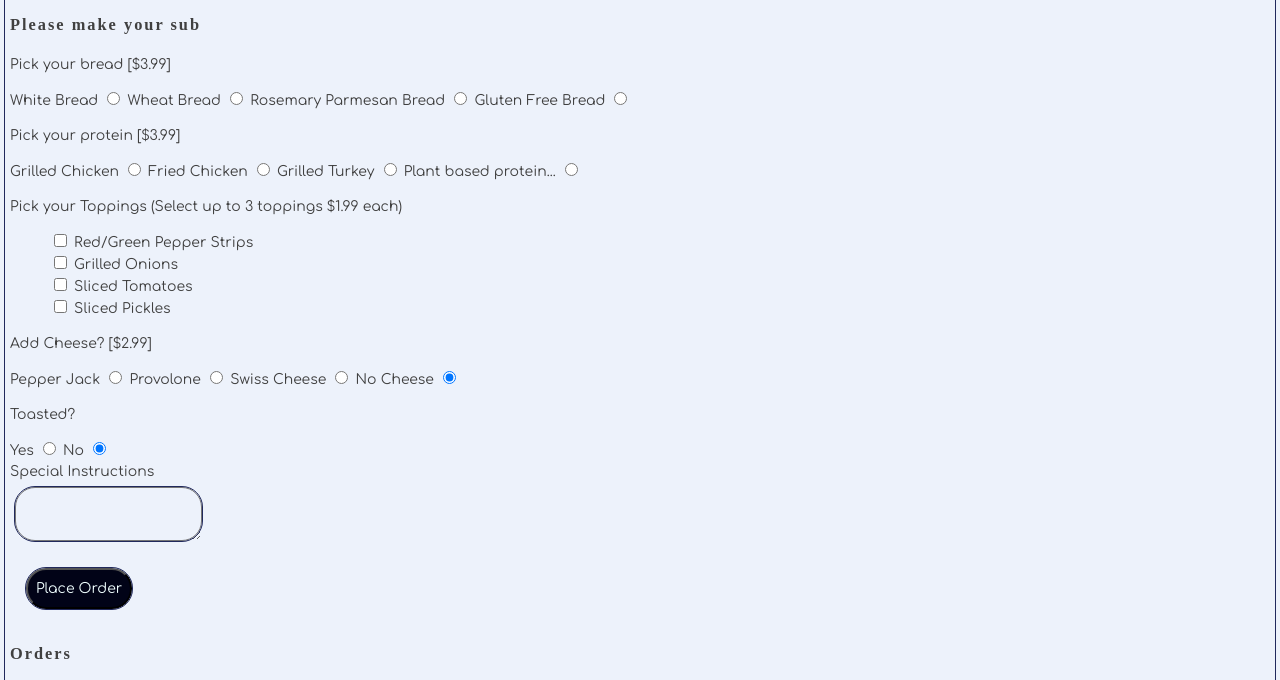
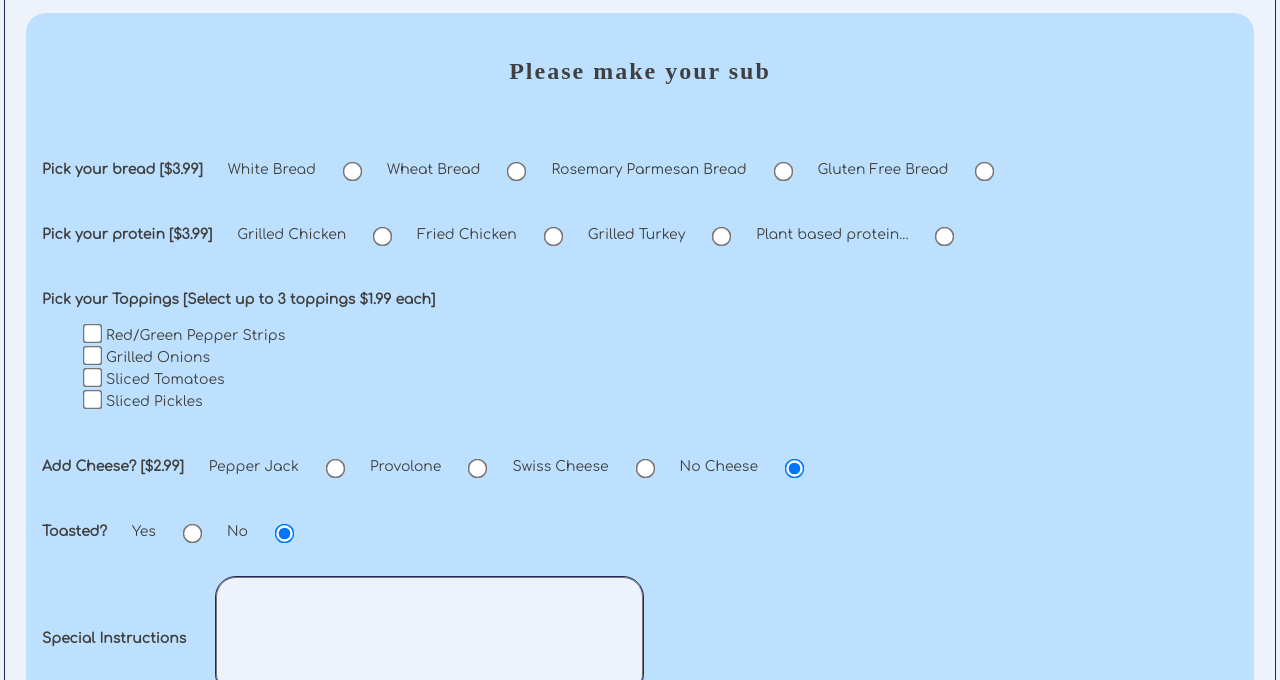
Before and after one commit to GanB/nss-event-listener-sub-shop, a plain HTML site: page index.html in a window 1280 px wide. Shown: the part 87-767 px from the top of the page. Drawn offline with Linux system fonts and the light colour scheme; a web font is replaced by a local one.

Commit message:
added styling

```diff
--- a/scripts/main.js
+++ b/scripts/main.js
@@ -3,8 +3,8 @@ import { getOrders, addNewOrder } from "./data.js";
 document.getElementById("app").innerHTML = `
 <h1 class="shop__title">Peanut's Sub Shop</h1>
 <div>
-  <h3>Please make your sub</h3>
   <div class="subForm">
+    <h3>Please make your sub</h3>
       <div id="errors"></div>
     <div class="breadType">
       <p>Pick your bread [$3.99]</p>
@@ -29,7 +29,7 @@ document.getElementById("app").innerHTML = `
       <input id="plantBased" name="proteinType" type="radio" value="Plant based protein..." />
       </div>
       <div class="toppings">
-        <p>Pick your Toppings (Select up to 3 toppings $1.99 each)</p>
+        <p>Pick your Toppings [Select up to 3 toppings $1.99 each]</p>
         <ul>
           <li>
             <input id="redGreenPepperStrips" name="toppings" type="checkbox"
@@ -71,7 +71,7 @@ document.getElementById("app").innerHTML = `
     <div class="extras">
       <label for="specialInstructions">Special Instructions</label>
       <div>
-        <textarea id="specialInstructions"></textArea>
+        <textarea id="specialInstructions" rows="5" cols="50"></textArea>
       </div>
     </div>
 
@@ -79,8 +79,10 @@ document.getElementById("app").innerHTML = `
       <button id="placeOrder">Place Order</button>
     </div>
   </div>
+  <div class="ordersSection">
   <h3>Orders</h3>
   <div id="orders"></div>
+</div>
 </div>
 `;
 
--- a/styles.css
+++ b/styles.css
@@ -25,6 +25,20 @@ h5,
 h6 {
   font-family: "Patua One", serif;
   letter-spacing: 2px;
+  text-align: center;
+  font-weight: 900;
+}
+
+input[type="checkbox"],
+input[type="radio"] {
+  transform: scale(1.5);
+}
+
+.subForm h3 {
+  text-align: center;
+  font-weight: 900;
+  font-size: x-large;
+  align-self: center;
 }
 
 .shop__title {
@@ -38,31 +52,87 @@ h6 {
   outline-offset: 0.5rem;
 }
 
-#placeOrder {
-  text-align: center;
+.subForm {
+  display: flex;
+  flex-direction: column;
+  flex-wrap: wrap;
+  justify-content: flex-start;
+  align-items: flex-start;
+  gap: 1rem;
+  background-color: #bde0fe;
+  padding: 1rem;
+  margin: 1rem;
+  /* color: azure; */
+  border-radius: 20px;
+}
+
+.breadType,
+.proteinType,
+.cheeseType,
+.toasted,
+.extras {
   align-content: center;
-  align-self: center;
-  background-color: #010317;
-  color: azure;
+  display: flex;
+  flex-direction: row;
+  justify-content: flex-start;
+  align-items: center;
+  gap: 25px;
+  min-width: 90vw;
   border-radius: 20px;
-  padding: 0.5rem;
-  margin: 1rem;
+  border-color: #010317;
+}
+
+.specialInstructions {
+  width: 1000px;
+}
+
+.breadType p,
+.proteinType p,
+.cheeseType p,
+.toppings p,
+.toasted p,
+.extras label {
+  font-weight: bolder;
 }
 
 .toppings ul {
   list-style: none;
 }
 
-/* spacing */
+#placeOrder {
+  text-align: center;
+  align-content: center;
+  align-self: center;
+  width: 20vw;
+  background-color: #010317;
+  color: azure;
+  border-radius: 20px;
+  padding: 0.5rem;
+  font-weight: 900;
+  margin-left: 35vw;
+  /* margin: 1rem; */
+}
+
+.ordersSection h3 {
+  text-align: center;
+  background-color: #010317;
+  font-weight: 700;
+  color: azure;
+  border-radius: 20px;
+  margin: 1rem;
+  padding: 0.5rem;
+  outline-offset: 0.5rem;
+}
 
 table {
   table-layout: fixed;
   width: 95%;
   min-width: 50vw;
   border-collapse: collapse;
-  border: 0.05rem solid #21295c;
+  /* border: 0.05rem solid #21295c; */
   border-radius: 20px;
-  background-color: #cce6f4;
+  background-color: #bde0fe;
+  /* color: azure; */
   margin: 1rem;
   padding: 0.5rem;
   /* outline: 0.05rem solid #21295c; */
```
